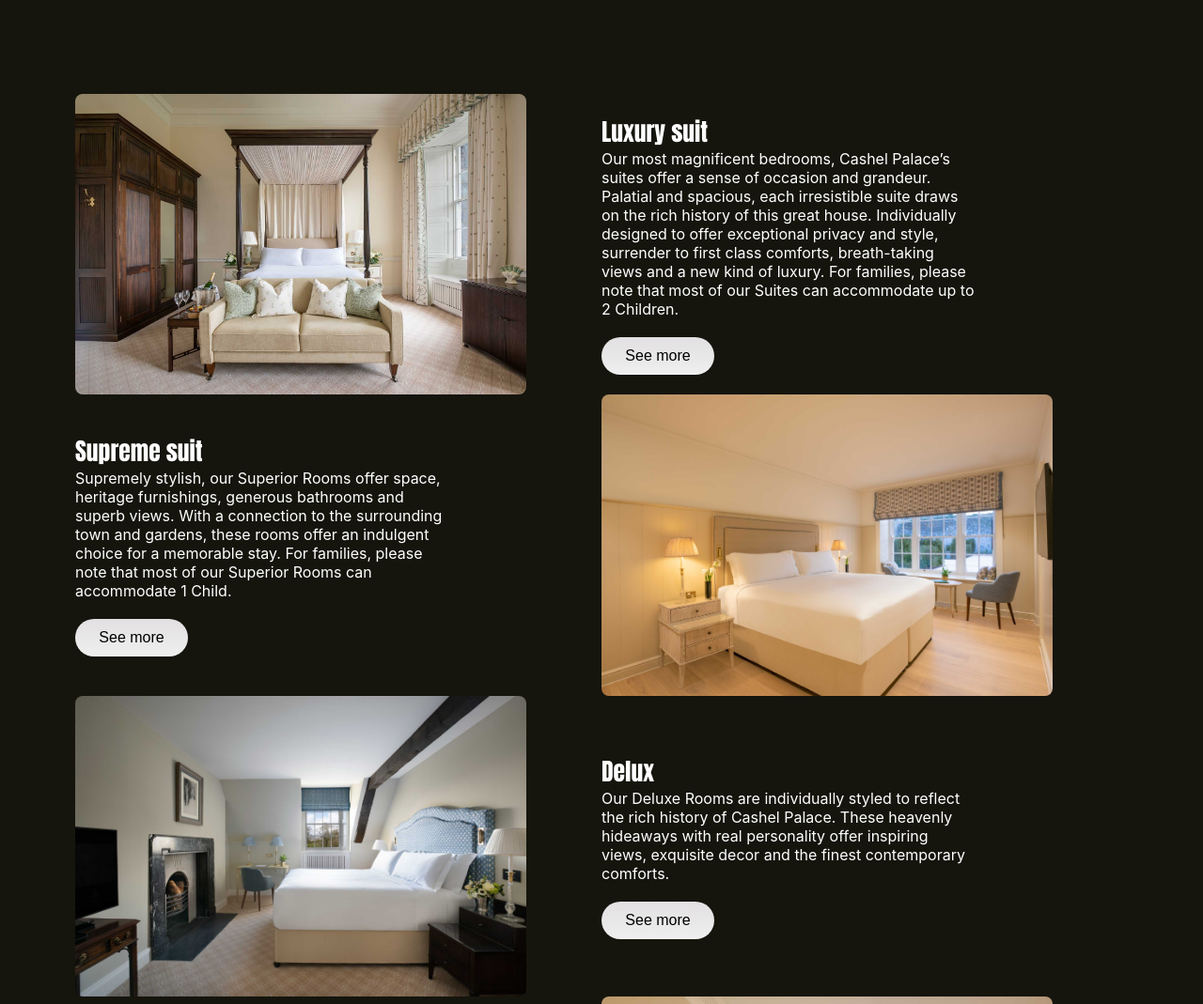
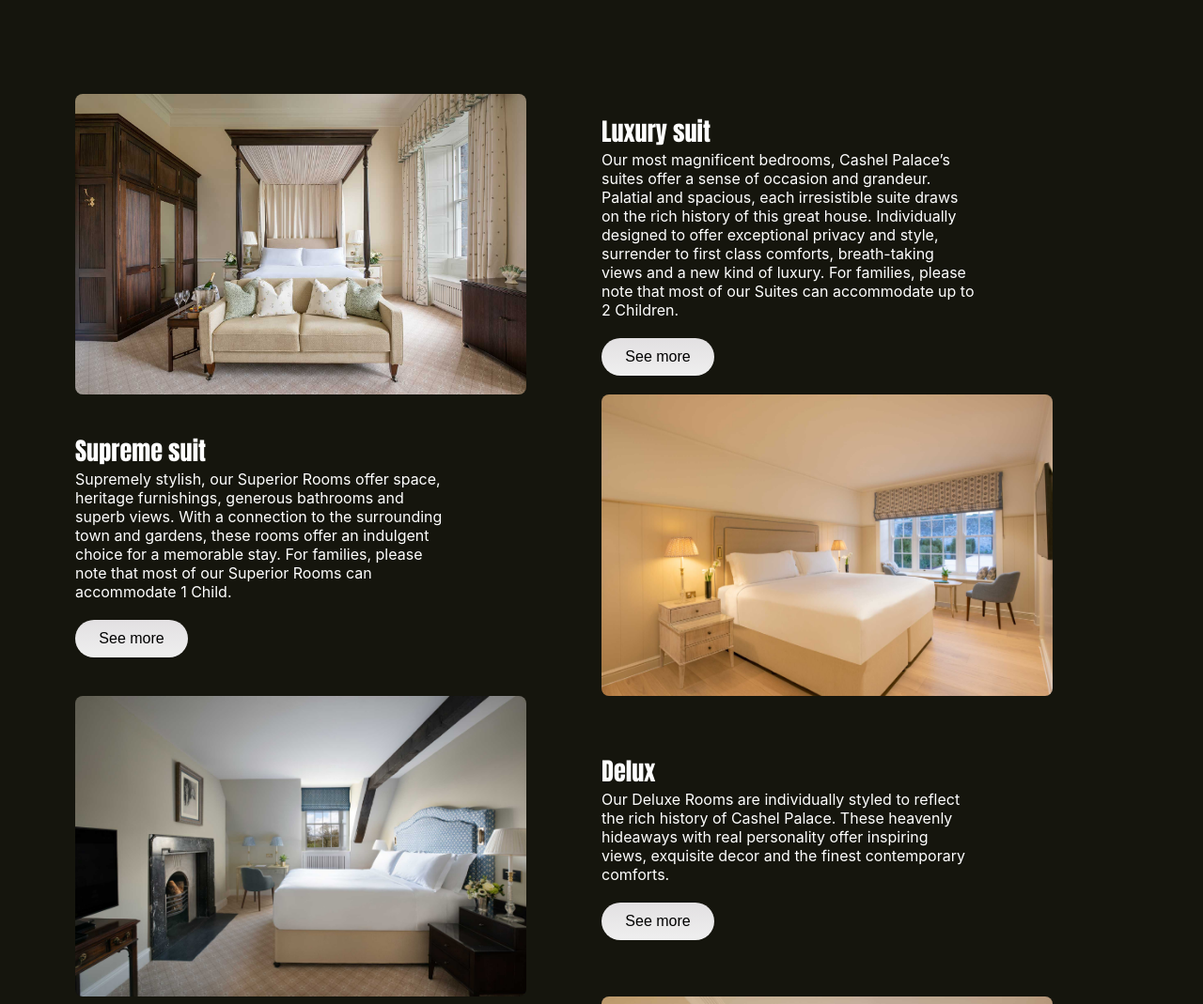
Before and after one commit to Kavinduprabasara/Hotel-Transilvania, a plain HTML site: page index.html in a window 1280 px wide. Shown: the part 1020-2089 px from the top of the page at 94% size. Drawn offline with Linux system fonts and the light colour scheme.

Commit message:
final-commit

```diff
--- a/Main-styles.css
+++ b/Main-styles.css
@@ -171,7 +171,7 @@ main{
     color: white;
 }
 .detail-title{
-    font-size: 2vw;
+    font-size: 2.05vw;
     font-family:Impact, Haettenschweiler, 'Arial Narrow Bold', sans-serif;
 }
 .room-img{
```
